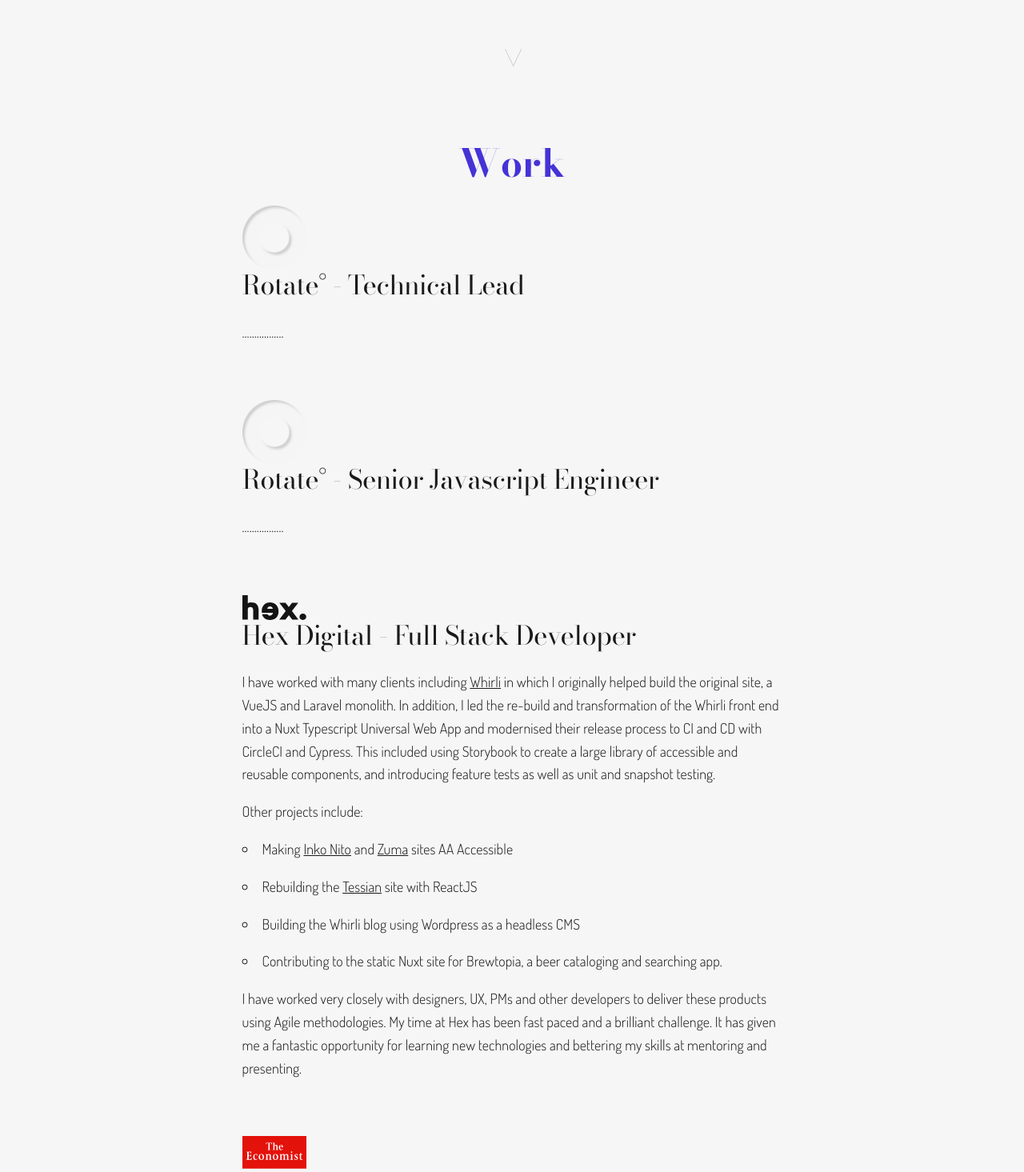
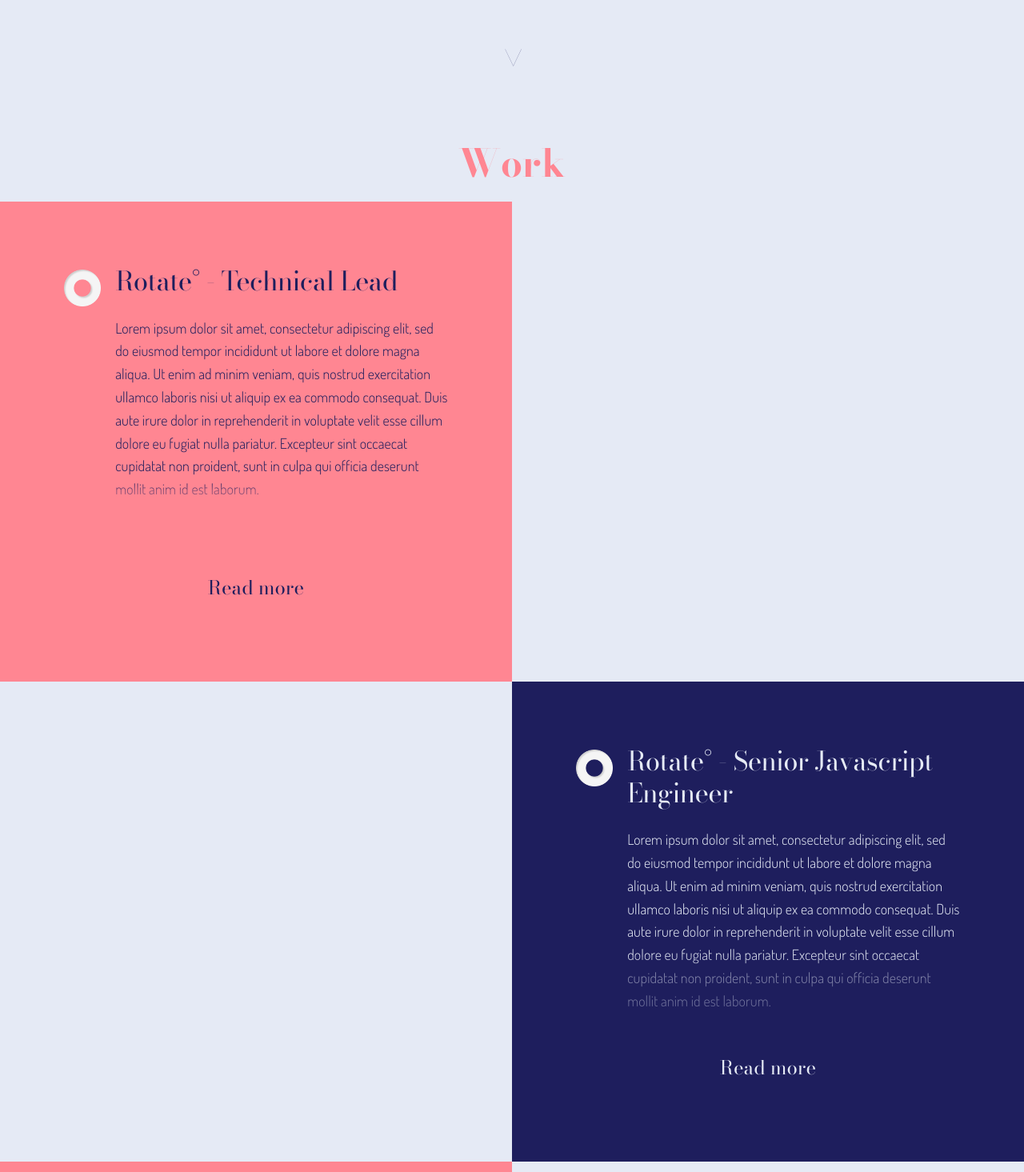
Before and after one commit to yasgreen93/yasmin-green-site, a Nuxt app: page / in a window 1280 px wide. Shown: the part 680-2145 px from the top of the page at 80% size. Built offline with nearby package versions, Linux system fonts and the light colour scheme.

Commit message:
Adding new theme and layout

```diff
--- a/assets/css/page.css
+++ b/assets/css/page.css
@@ -19,9 +19,9 @@
 
 body,
 main {
-  @apply font-sans h-screen bg-offwhite text-darkGrey;
+  @apply font-sans h-screen bg-offwhite text-darkblue;
 }
 
 ::selection {
-  @apply bg-primary text-white;
+  @apply bg-pink text-darkblue;
 }
--- a/components/ExternalLink.vue
+++ b/components/ExternalLink.vue
@@ -4,6 +4,7 @@
     target="_blank"
     rel="noopener noreferrer"
     class="ExternalLink"
+    :class="{[`ExternalLink--${hover}`]: hover}"
   >
     <slot />
   </a>
@@ -16,6 +17,10 @@
     href: {
       type: String,
       required: true
+    },
+    hover: {
+      type: String,
+      default: null
     }
   }
 }
@@ -26,9 +31,13 @@
   text-decoration: underline;
   transition: color 0.3s ease;
   color: inherit;
+}
 
-  &:hover {
-    color: theme('colors.primary');
-  }
+.ExternalLink--offwhite:hover {
+  color: theme('colors.offwhite');
+}
+
+.ExternalLink--pink:hover {
+  color: theme('colors.pink');
 }
 </style>
--- a/components/WorkSectionItem.vue
+++ b/components/WorkSectionItem.vue
@@ -1,5 +1,46 @@
 <template>
-  <div :id="id" :ref="id" class="WorkSectionItem mb-base-48">
+  <div
+    :id="id"
+    class="WorkSectionItem"
+    :class="{[`text-${theme.text}`]: true, 'is-active': active}"
+  >
+    <transition name="fade">
+      <div v-if="!active" class="gradient" :class="`gradient-${theme.bg}`">
+        <button type="button" class="ReadMoreBtn t-h4 mb-0" @click="$emit('open', id)">
+          Read more
+        </button>
+      </div>
+    </transition>
+    <transition name="fade">
+      <button
+        v-if="active"
+        type="button"
+        class="CloseBtn mb-0"
+        :class="`CloseBtn--${theme.accent}`"
+        aria-label="close"
+        @click="$emit('close', id)"
+      >
+        <svg
+          id="Capa_1"
+          xmlns="http://www.w3.org/2000/svg"
+          xmlns:xlink="http://www.w3.org/1999/xlink"
+          version="1.1"
+          x="0px"
+          y="0px"
+          width="357px"
+          height="357px"
+          viewBox="0 0 357 357"
+          style="enable-background: new 0 0 357 357;"
+          xml:space="preserve"
+        >
+          <g>
+            <g id="close">
+              <polygon points="357,35.7 321.3,0 178.5,142.8 35.7,0 0,35.7 142.8,178.5 0,321.3 35.7,357 178.5,214.2 321.3,357 357,321.3 214.2,178.5" />
+            </g>
+          </g>
+        </svg>
+      </button>
+    </transition>
     <a
       :href="companyUrl"
       target="_blank"
@@ -14,6 +55,8 @@
           :href="companyUrl"
           target="_blank"
           rel="noopener noreferrer"
+          class="WorkSectionItem__link"
+          :class="`WorkSectionItem__link--${theme.accent}`"
         >
           {{ companyText }}
         </a> - {{ jobRole }}
@@ -43,6 +86,14 @@
     jobRole: {
       type: String,
       required: true
+    },
+    theme: {
+      type: Object,
+      required: true
+    },
+    active: {
+      type: Boolean,
+      default: false
     }
   }
 }
@@ -50,7 +101,10 @@
 
 <style lang="postcss" scoped>
 .WorkSectionItem {
-  display: grid;
+  @apply grid relative;
+
+  height: 100%;
+  overflow: hidden;
 
   @screen smMax {
     grid-row-gap: 12px;
@@ -66,4 +120,71 @@
   margin-top: 5px;
   height: fit-content;
 }
+
+.WorkSectionItem__link {
+  transition: color 0.3s ease;
+  color: inherit;
+}
+
+.WorkSectionItem__link--offwhite:hover {
+  color: theme('colors.offwhite');
+}
+
+.WorkSectionItem__link--pink:hover {
+  color: theme('colors.pink');
+}
+
+.gradient {
+  position: absolute;
+  bottom: 0;
+  left: 0;
+  width: 100%;
+  z-index: 1;
+  height: 40%;
+  display: flex;
+  align-items: flex-end;
+  justify-content: center;
+}
+
+.gradient-pink {
+  background: linear-gradient(#ff86921c 5%, #ff869275 10%, #ff8692);
+
+  .ReadMoreBtn:hover {
+    color: theme('colors.offwhite');
+  }
+}
+
+.gradient-darkblue {
+  background: linear-gradient(#1e1e5d1c 5%, #1e1e5d75 10%, #1e1e5d);
+
+  .ReadMoreBtn:hover {
+    color: theme('colors.pink');
+  }
+}
+
+.ReadMoreBtn,
+.CloseBtn {
+  transition: color 0.3s ease;
+}
+
+.CloseBtn {
+  height: 1em;
+  width: 1em;
+  padding: 10px;
+  display: flex;
+  box-sizing: unset;
+  align-items: center;
+  justify-content: center;
+  position: absolute;
+  right: 0;
+  top: 3px;
+}
+
+.CloseBtn--pink:hover {
+  color: theme('colors.pink');
+}
+
+.CloseBtn--offwhite:hover {
+  color: theme('colors.offwhite');
+}
 </style>
--- a/components/sections/HeaderSection.vue
+++ b/components/sections/HeaderSection.vue
@@ -3,7 +3,7 @@
     <transition name="fade-up" appear>
       <div v-if="showContent">
         <img class="Header__avatar" src="/profile-pic.jpg" alt="avatar">
-        <h1 class="t-h1 text-primary">
+        <h1 class="t-h1 text-darkblue">
           Yasmin Green
         </h1>
       </div>
--- a/components/sections/WorkSection.vue
+++ b/components/sections/WorkSection.vue
@@ -2,18 +2,26 @@
   <section
     id="work"
     ref="work"
-    class="Work wrapper section"
+    class="Work section"
   >
-    <h2 class="t-h2 text-primary mb-base-54">
+    <h2 class="t-h2 text-pink mb-base-54">
       Work
     </h2>
-    <div class="Work__body">
-      <transition name="fade-up" appear>
+    <div class="Work__body" :class="{ 'has-active-section': !!activeSection }">
+      <div
+        class="Work__body-item relative"
+        :class="{ 'is-active': activeSection === 'rotate1' }"
+      >
+        <div class="Work__body-item-bg" :class="themes.pink.bg" />
         <WorkSectionItem
           id="rotate1"
           company-url="https://studiorotate.com/"
           company-text="Rotate°"
           job-role="Technical Lead"
+          :theme="themes.pink"
+          :active="activeSection === 'rotate1'"
+          @open="setActive('rotate1')"
+          @close="close"
         >
           <template #company-logo>
             <img
@@ -23,17 +31,24 @@
             >
           </template>
           <template #content>
-            <p>.................</p>
+            <p>{{ lorum }}</p>
           </template>
         </WorkSectionItem>
-      </transition>
-
-      <transition name="fade-up" appear>
+      </div>
+      <div
+        class="Work__body-item is-reversed relative"
+        :class="{[`${themes.darkblue.bg}`]: true, 'is-active': activeSection === 'rotate2'}"
+      >
+        <div class="Work__body-item-bg" :class="themes.darkblue.bg" />
         <WorkSectionItem
           id="rotate2"
           company-url="https://studiorotate.com/"
           company-text="Rotate°"
           job-role="Senior Javascript Engineer"
+          :theme="themes.darkblue"
+          :active="activeSection === 'rotate2'"
+          @open="setActive('rotate2')"
+          @close="close"
         >
           <template #company-logo>
             <img
@@ -43,17 +58,24 @@
             >
           </template>
           <template #content>
-            <p>.................</p>
+            <p>{{ lorum }}</p>
           </template>
         </WorkSectionItem>
-      </transition>
-
-      <transition name="fade-up" appear>
+      </div>
+      <div
+        class="Work__body-item relative"
+        :class="{ 'is-active': activeSection === 'hex3' }"
+      >
+        <div class="Work__body-item-bg" :class="themes.pink.bg" />
         <WorkSectionItem
           id="hex3"
           company-url="https://www.hexdigital.com/"
           company-text="Hex Digital"
           job-role="Full Stack Developer"
+          :theme="themes.pink"
+          :active="activeSection === 'hex3'"
+          @open="setActive('hex3')"
+          @close="close"
         >
           <template #company-logo>
             <img
@@ -65,7 +87,7 @@
           <template #content>
             <p>
               I have worked with many clients including
-              <ExternalLink href="https://whirli.com/">
+              <ExternalLink href="https://whirli.com/" :hover="themes.pink.accent">
                 Whirli</ExternalLink> in which I originally helped build the original site, a VueJS and Laravel monolith.
               In addition, I led the re-build and transformation of the Whirli front end into a Nuxt Typescript
               Universal
@@ -79,15 +101,21 @@
             <ul>
               <li>
                 Making
-                <ExternalLink href="https://inkonitorestaurant.com/">
-                  Inko Nito</ExternalLink> and
-                <ExternalLink href="https://zumarestaurant.com/">
-                  Zuma</ExternalLink> sites AA Accessible
+                <ExternalLink href="https://inkonitorestaurant.com/" :hover="themes.pink.accent">
+                  Inko Nito
+                </ExternalLink>
+                and
+                <ExternalLink href="https://zumarestaurant.com/" :hover="themes.pink.accent">
+                  Zuma
+                </ExternalLink>
+                sites AA Accessible
               </li>
               <li>
                 Rebuilding the
-                <ExternalLink href="https://www.tessian.com/">
-                  Tessian</ExternalLink> site with ReactJS
+                <ExternalLink href="https://www.tessian.com/" :hover="themes.pink.accent">
+                  Tessian
+                </ExternalLink>
+                site with ReactJS
               </li>
               <li>Building the Whirli blog using Wordpress as a headless CMS</li>
               <li>Contributing to the static Nuxt site for Brewtopia, a beer cataloging and searching app.</li>
@@ -100,14 +128,21 @@
             </p>
           </template>
         </WorkSectionItem>
-      </transition>
-
-      <transition name="fade-up" appear>
+      </div>
+      <div
+        class="Work__body-item is-reversed relative"
+        :class="{ 'is-active': activeSection === 'economist4' }"
+      >
+        <div class="Work__body-item-bg" :class="themes.darkblue.bg" />
         <WorkSectionItem
           id="economist4"
           company-url="https://www.economist.com/"
           company-text="The Economist"
           job-role="Front-End Engineer"
+          :theme="themes.darkblue"
+          :active="activeSection === 'economist4'"
+          @open="setActive('economist4')"
+          @close="close"
         >
           <template #company-logo>
             <img
@@ -128,7 +163,7 @@
               have
               been a part of involved iterating on customer feedback and data analytics to improve the subscriber’s
               experiences when they visit
-              <ExternalLink href="https://www.economist.com/">
+              <ExternalLink href="https://www.economist.com/" :hover="themes.darkblue.accent">
                 The Economist</ExternalLink>. This involved working very closely with UI and UX
               designers, data analysts and other developers further down in the stack.
             </p>
@@ -140,7 +175,7 @@
             </p>
           </template>
         </WorkSectionItem>
-      </transition>
+      </div>
     </div>
   </section>
 </template>
@@ -152,13 +187,93 @@
 export default {
   name: 'WorkSection',
 
-  components: { WorkSectionItem, ExternalLink }
+  components: { WorkSectionItem, ExternalLink },
+
+  data: () => ({
+    lorum: 'Lorem ipsum dolor sit amet, consectetur adipiscing elit, sed do eiusmod tempor incididunt ut labore et dolore magna aliqua. Ut enim ad minim veniam, quis nostrud exercitation ullamco laboris nisi ut aliquip ex ea commodo consequat. Duis aute irure dolor in reprehenderit in voluptate velit esse cillum dolore eu fugiat nulla pariatur. Excepteur sint occaecat cupidatat non proident, sunt in culpa qui officia deserunt mollit anim id est laborum.',
+    themes: {
+      offwhite: { bg: 'offwhite', text: 'darkblue', accent: 'pink' },
+      pink: { bg: 'pink', text: 'darkblue', accent: 'offwhite' },
+      darkblue: { bg: 'darkblue', text: 'offwhite', accent: 'pink' },
+      blue: { bg: 'blue', text: 'offwhite', accent: 'darkblue' },
+      lightblue: { bg: 'lightblue', text: 'darkblue', accent: 'pink' }
+    },
+    activeSection: null
+  }),
+
+  methods: {
+    setActive (id) {
+      this.$scrollTo(`#${id}`, 300, {
+        easing: 'linear',
+        offset: -80,
+        onDone: () => {
+          this.activeSection = id
+          this.$toggleScroll(true)
+        }
+      })
+    },
+    close () {
+      this.$toggleScroll(false)
+      this.activeSection = null
+    }
+  }
 }
 </script>
 
 <style lang="postcss" scoped>
 .Work {
   @apply flex items-center flex-col;
+}
+
+.Work__body {
+  @apply grid grid-cols-1 w-full;
+}
+
+.Work__body-item {
+  @apply w-1/2 flex justify-center;
+
+  height: 600px;
+  padding: 80px;
+  transition-property: opacity, width;
+  transition-duration: 0.5s, 0.5s;
+  transition-delay: 0.3s, 0s;
+  transition-timing-function: cubic-bezier(0.9, 0.15, 0.51, 0.95);
+
+  &.is-reversed {
+    justify-self: flex-end;
+  }
+
+  &.is-active {
+    @apply w-full;
+  }
+
+  .Work__body.has-active-section & {
+    &:not(.Work__body-item.is-active) {
+      opacity: 0;
+      pointer-events: none;
+    }
+  }
+}
+
+.Work__body-item-bg {
+  position: absolute;
+  height: 100%;
+  width: 100%;
+  left: 0;
+  top: 0;
+  transition: all 0.5s cubic-bezier(0.9, 0.15, 0.51, 0.95) 0.5s;
+
+  .Work__body-item.is-active & {
+    height: 100vh;
+  }
+
+  &.pink {
+    background-color: theme('colors.pink');
+  }
+
+  &.darkblue {
+    background-color: theme('colors.darkblue');
+  }
 }
 
 .logo {
--- a/nuxt.config.js
+++ b/nuxt.config.js
@@ -50,7 +50,8 @@
 
   // Plugins to run before rendering page: https://go.nuxtjs.dev/config-plugins
   plugins: [
-    { src: '~/plugins/vue-scrollto.js' }
+    '~/plugins/vue-scrollto.js',
+    '~/plugins/scroll.js'
   ],
 
   // Auto import components: https://go.nuxtjs.dev/config-components
--- a/pages/index.vue
+++ b/pages/index.vue
@@ -1,5 +1,5 @@
 <template>
-  <main class="Home relative">
+  <main class="Home">
     <HeaderSection />
 
     <WorkSection />
```
Also changed, not shown: plugins/scroll.js (added, +13 -0 lines), tailwind.config.js (+5 -6 lines).
